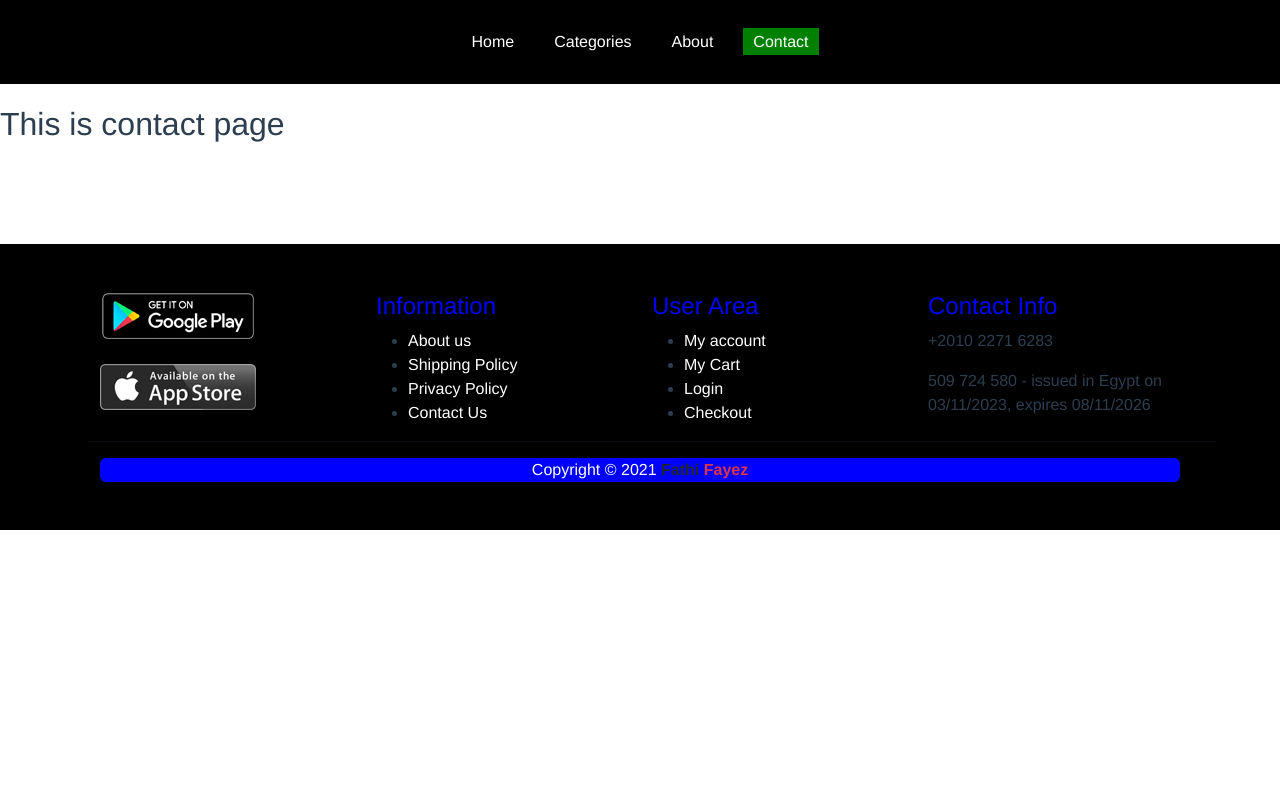
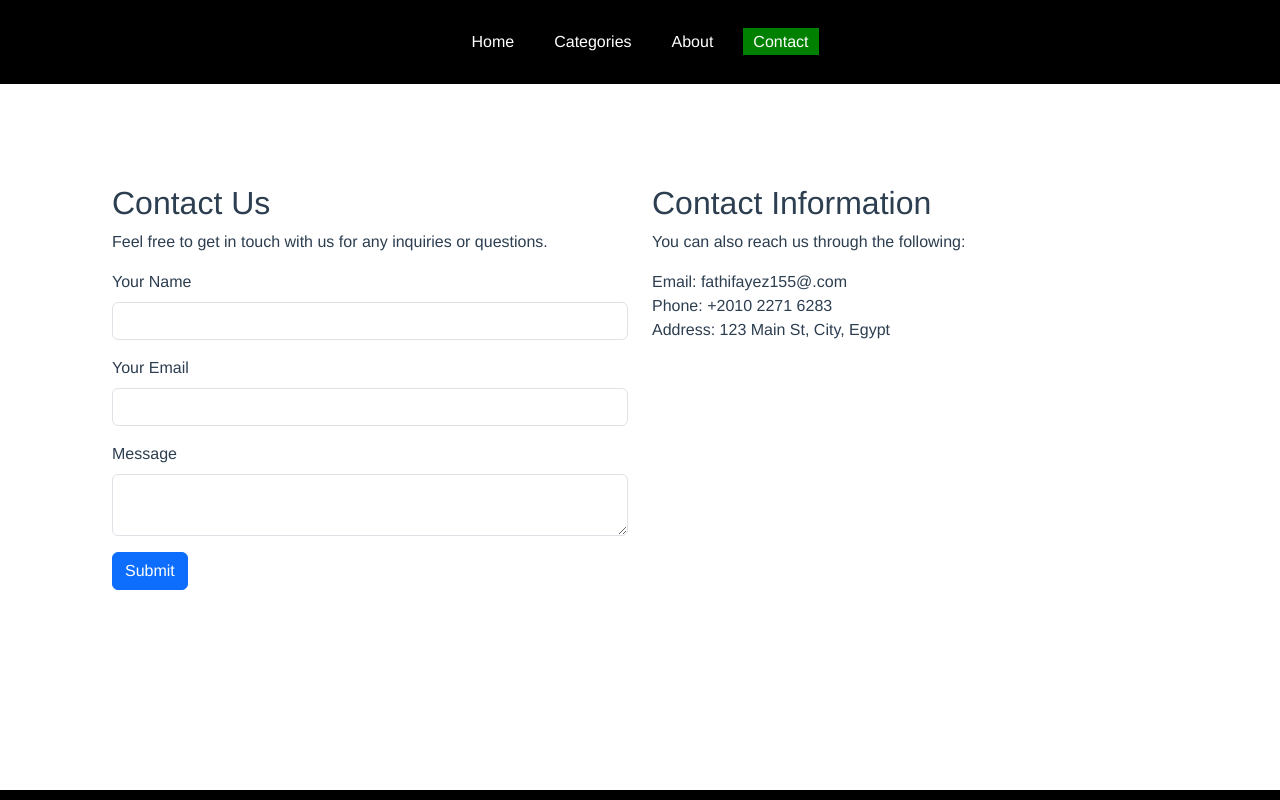
Before and after one commit to fathi-fayez/car-shop, a Vue app: page /contact in a window 1280 px wide. Shown: the top 800 px of the page. Built offline with nearby package versions, Linux system fonts and the light colour scheme.

Commit message:
add contact section

```diff
--- a/src/components/bestSellerCars.vue
+++ b/src/components/bestSellerCars.vue
@@ -1,5 +1,5 @@
 <template>
-  <div class="main">
+  <div class="main container">
     <h1 class="text-center">Best Seller Cars</h1>
     <div class="row cars-container justify-content-evenly">
       <div v-for="car in bestSellerCars" :key="car.id" class="each-car col-4">
@@ -53,7 +53,7 @@ h1 {
   font-weight: bold;
 }
 .main {
-  margin: 200px auto;
+  margin: 200px auto 250px;
 }
 .cars-container {
   background-color: #000;
--- a/src/components/carsPage.vue
+++ b/src/components/carsPage.vue
@@ -1,5 +1,5 @@
 <template>
-  <div>
+  <div class="container">
     <h1 class="text-center">All Cars</h1>
     <div class="row justify-content-evenly">
       <div v-for="car in carsdetailes" :key="car.id" class="each-car col-4">
--- /dev/null
+++ b/src/components/features.vue
@@ -0,0 +1,66 @@
+<template>
+  <div class="main">
+    <h2 class="text-center">Why Choose Us?</h2>
+    <div class="row p-5">
+      <div class="col-3">
+        <i class="fa-solid fa-money-check-dollar"></i>
+        <h3>Special Financing Offers</h3>
+        <p>
+          Our stress-free finance department that can find financial solutions
+          to save you money.
+        </p>
+      </div>
+      <div class="col-3">
+        <i class="fa-solid fa-shield-halved"></i>
+        <h3>Trusted Car Dealership</h3>
+        <p>
+          Our stress-free finance department that can find financial solutions
+          to save you money.
+        </p>
+      </div>
+      <div class="col-3">
+        <i class="fa-solid fa-hand-holding-dollar"></i>
+        <h3>Transparent Pricing</h3>
+        <p>
+          Our stress-free finance department that can find financial solutions
+          to save you money.
+        </p>
+      </div>
+      <div class="col-3">
+        <i class="fa-solid fa-taxi"></i>
+        <h3>Expert Car Service</h3>
+        <p>
+          Our stress-free finance department that can find financial solutions
+          to save you money.
+        </p>
+      </div>
+    </div>
+  </div>
+</template>
+
+<script>
+export default {
+  name: "featuresSection",
+  components: {},
+  data() {
+    return {};
+  },
+};
+</script>
+<style lang="scss" scoped>
+.main {
+  background-color: #eef1fb;
+  padding-top: 100px;
+  padding-bottom: 100px;
+  margin: 250px auto;
+}
+h2 {
+  font-weight: bold;
+  font-size: 40px;
+  margin-bottom: 50px;
+}
+i {
+  font-size: 40px;
+  color: red;
+}
+</style>
--- a/src/main.js
+++ b/src/main.js
@@ -7,4 +7,15 @@ import "bootstrap/dist/js/bootstrap.js";
 import "normalize.css";
 import "./scss/main.scss";
 
-createApp(App).use(store).use(router).mount("#app");
+import { library, dom } from "@fortawesome/fontawesome-svg-core";
+import { FontAwesomeIcon } from "@fortawesome/vue-fontawesome";
+import { fas } from "@fortawesome/free-solid-svg-icons";
+import { fab } from "@fortawesome/free-brands-svg-icons";
+import { far } from "@fortawesome/free-regular-svg-icons";
+library.add(fas, fab, far);
+dom.watch();
+createApp(App)
+  .component("font-awesome-icon", FontAwesomeIcon)
+  .use(store)
+  .use(router)
+  .mount("#app");
--- a/src/router/index.js
+++ b/src/router/index.js
@@ -1,5 +1,5 @@
 import { createRouter, createWebHistory } from "vue-router";
-import HomeView from "../views/HomeView.vue";
+import HomeView from "../views/HomePage.vue";
 
 const routes = [
   {
--- a/src/views/HomeView.vue
+++ b/src/views/HomePage.vue
@@ -1,10 +1,9 @@
 <template>
   <headerPage></headerPage>
-  <div class="home container">
-    <cars-page :carsdetailes="myCars"></cars-page>
-    <bestSellerCars :carsdetailes="myCars"></bestSellerCars>
-  </div>
+  <cars-page :carsdetailes="myCars"></cars-page>
+  <bestSellerCars :carsdetailes="myCars"></bestSellerCars>
   <panner-section></panner-section>
+  <featuresSection></featuresSection>
 </template>
 
 <script>
@@ -13,6 +12,7 @@ import carsData from "../data/carsDetails.json";
 import headerPage from "../components/header.vue";
 import bestSellerCars from "../components/bestSellerCars.vue";
 import pannerSection from "../components/pannerSection.vue";
+import featuresSection from "../components/features.vue";
 
 export default {
   name: "HomeView",
@@ -21,6 +21,12 @@ export default {
       myCars: carsData,
     };
   },
-  components: { CarsPage, headerPage, bestSellerCars, pannerSection },
+  components: {
+    CarsPage,
+    headerPage,
+    bestSellerCars,
+    pannerSection,
+    featuresSection,
+  },
 };
 </script>
--- a/src/views/contactPage.vue
+++ b/src/views/contactPage.vue
@@ -1,5 +1,85 @@
 <template>
-  <div class="contact">
-    <h1>This is contact page</h1>
-  </div>
+  <section class="contact-section">
+    <div class="container">
+      <div class="row">
+        <div class="col-md-6">
+          <h2>Contact Us</h2>
+          <p>
+            Feel free to get in touch with us for any inquiries or questions.
+          </p>
+          <form @submit.prevent="submitForm">
+            <div class="mb-3">
+              <label for="name" class="form-label">Your Name</label>
+              <input
+                type="text"
+                class="form-control"
+                id="name"
+                v-model="formData.name"
+                required
+              />
+            </div>
+            <div class="mb-3">
+              <label for="email" class="form-label">Your Email</label>
+              <input
+                type="email"
+                class="form-control"
+                id="email"
+                v-model="formData.email"
+                required
+              />
+            </div>
+            <div class="mb-3">
+              <label for="message" class="form-label">Message</label>
+              <textarea
+                class="form-control"
+                id="message"
+                v-model="formData.message"
+                required
+              ></textarea>
+            </div>
+            <button type="submit" class="btn btn-primary">Submit</button>
+          </form>
+        </div>
+        <div class="col-md-6">
+          <h2>Contact Information</h2>
+          <p>You can also reach us through the following:</p>
+          <ul class="list-unstyled">
+            <li>Email: fathifayez155@.com</li>
+            <li>Phone: +2010 2271 6283</li>
+            <li>Address: 123 Main St, City, Egypt</li>
+          </ul>
+        </div>
+      </div>
+    </div>
+  </section>
 </template>
+
+<script>
+export default {
+  data() {
+    return {
+      formData: {
+        name: "",
+        email: "",
+        message: "",
+      },
+    };
+  },
+  methods: {
+    submitForm() {
+      // Reset form after submission
+      this.formData = {
+        name: "",
+        email: "",
+        message: "",
+      };
+    },
+  },
+};
+</script>
+
+<style scoped>
+.contact-section {
+  padding: 100px;
+}
+</style>
```
Also changed, not shown: package.json (+7 -0 lines), 1 other file (tests, documents, lock files or other folders).
